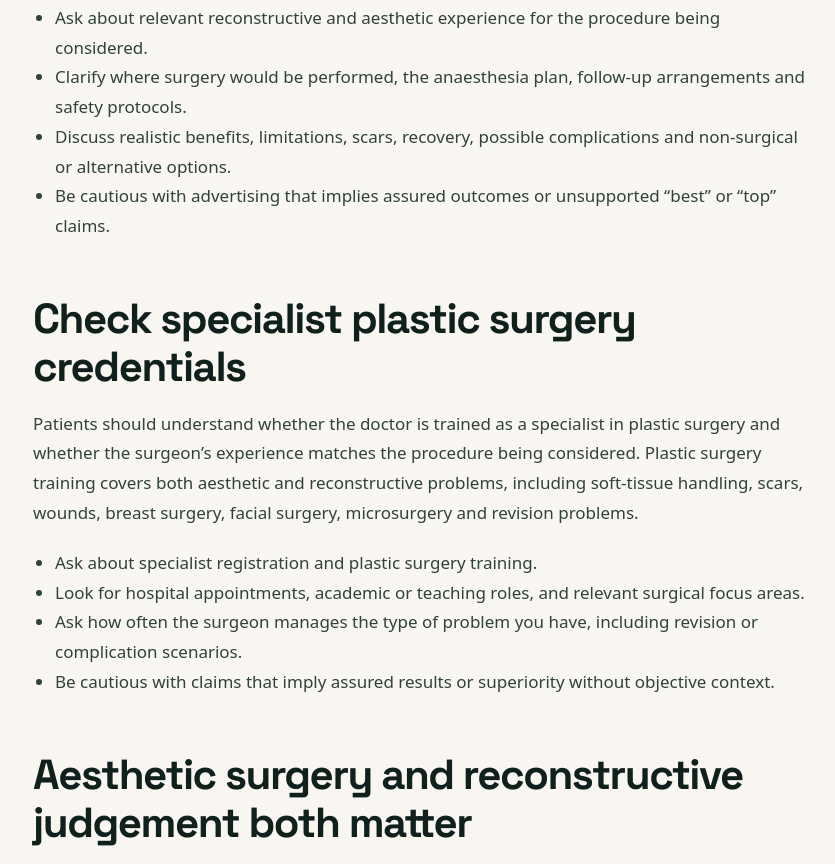
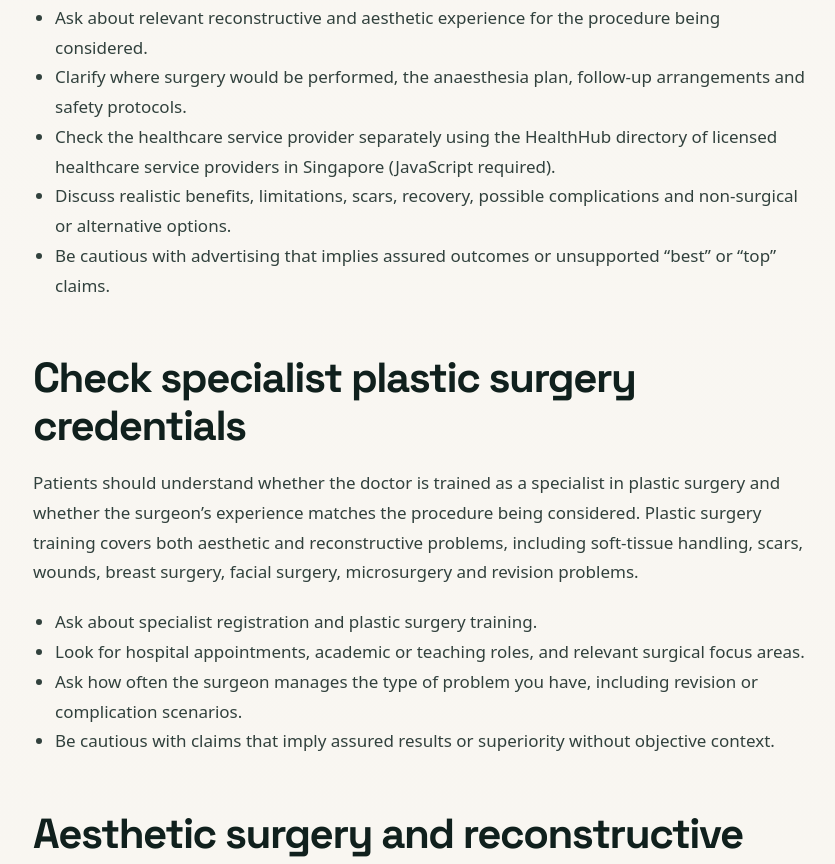
Before and after one commit to zatyrical/plasticwebsite, a Next.js app: page /plastic-surgeon-singapore in a window 1280 px wide. Shown: the part 4728-5592 px from the top of the page, without its empty margins (219-1054 px from the left). Built offline with nearby package versions, Linux system fonts and the light colour scheme.

Commit message:
Separate professional and healthcare-provider verification routes

```diff
--- a/app/plastic-surgeon-singapore/page.tsx
+++ b/app/plastic-surgeon-singapore/page.tsx
@@ -85,7 +85,7 @@ const jsonLd = {
         'choosing a plastic surgeon'
       ],
       datePublished: lastReviewedIso,
-      dateModified: '2026-10-11',
+      dateModified: '2026-10-15',
       lastReviewed: lastReviewedIso,
       author: { '@id': physicianId },
       reviewedBy: { '@id': physicianId },
@@ -191,6 +191,7 @@ export default function PlasticSurgeonSingaporePage() {
                 <li>Check current specialist registration through the <a href="https://prs.moh.gov.sg/prs/internet/profSearch/main.action?hpe=SMC" target="_blank" rel="noreferrer">official “Search for a medical specialist” service</a>, then review the surgeon’s plastic surgery training background.</li>
                 <li>Ask about relevant reconstructive and aesthetic experience for the procedure being considered.</li>
                 <li>Clarify where surgery would be performed, the anaesthesia plan, follow-up arrangements and safety protocols.</li>
+                <li>Check the healthcare service provider separately using the <a href="https://eservices.healthhub.sg/healthhubng/public/services/directory">HealthHub directory of licensed healthcare service providers in Singapore</a> (JavaScript required).</li>
                 <li>Discuss realistic benefits, limitations, scars, recovery, possible complications and non-surgical or alternative options.</li>
                 <li>Be cautious with advertising that implies assured outcomes or unsupported “best” or “top” claims.</li>
               </ul>
```
